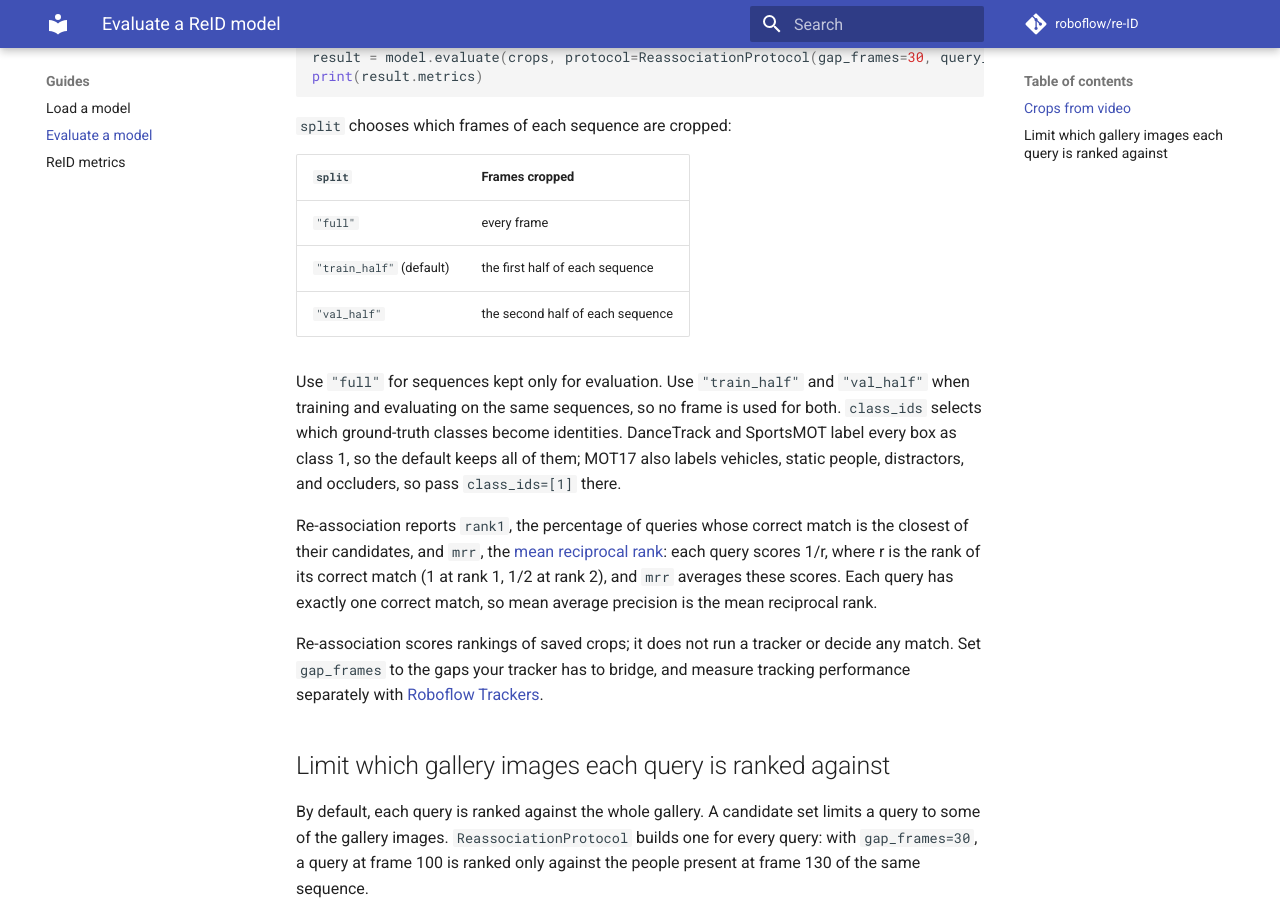
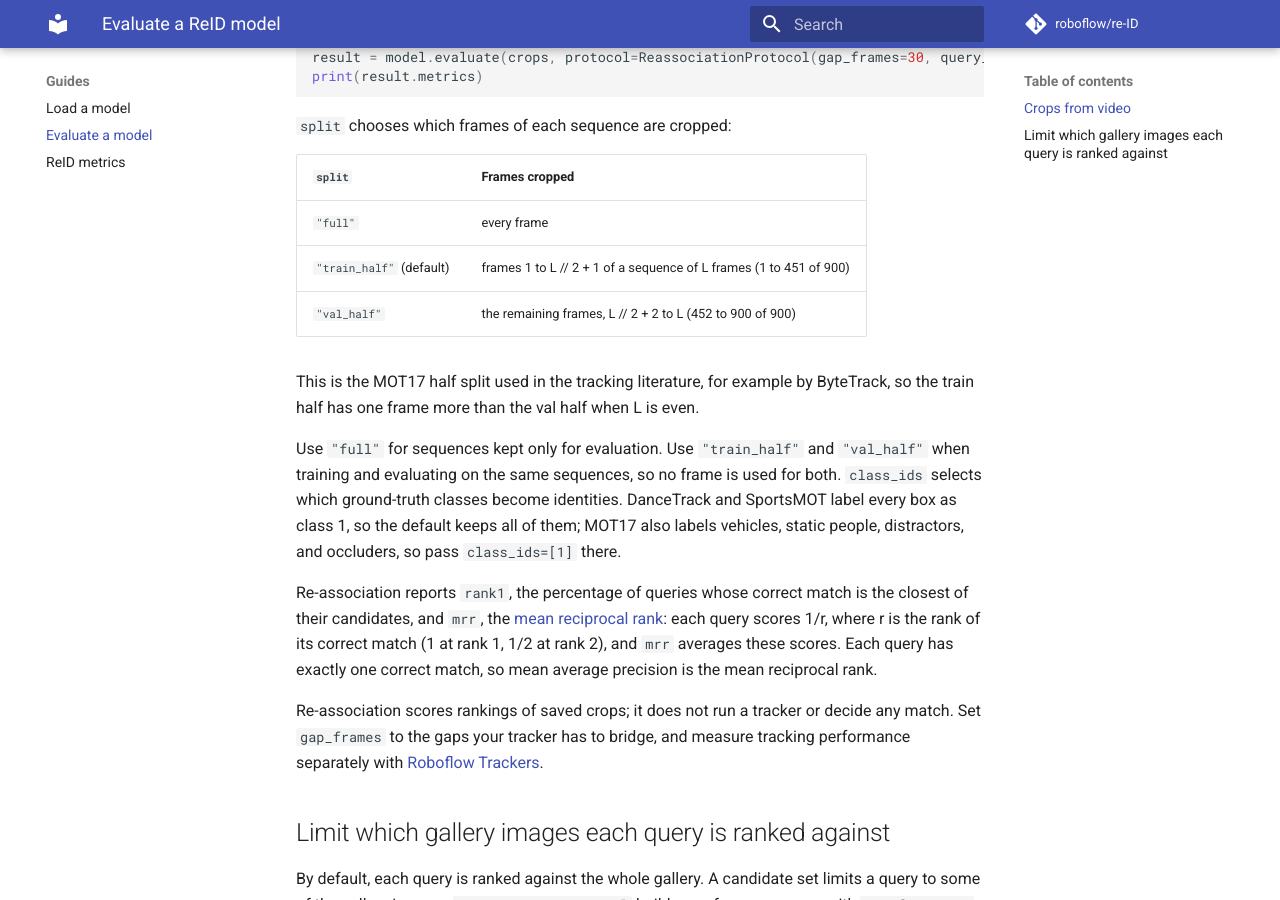
Before and after one commit to roboflow/re-ID, an MkDocs documentation site: the page built from docs/guides/evaluation.md, in a window 1280 px wide and 900 px high, scrolled down 1823 px. Built offline with MkDocs 1.6.1 and Material for MkDocs 9.7.7, drawn with Linux system fonts in a browser that asks for light colours; comment, search, counter and statistics services are not loaded.

Commit message:
End the MOT train half at frame L // 2 + 1, as ByteTrack does
val_half started at frame L // 2 + 1, a frame the MOT17 half split used
in the tracking literature (CenterTrack, then ByteTrack) puts in the
train half: on MOT17-11, 13 ground-truth rows of frame 451 were in both
our val half and ByteTrack's train half. The train half now ends at
L // 2 + 1, and our MOT17-11 val half equals ByteTrack's gt_val_half.txt
row for row (4,706 rows). The evaluation guide gives the frame ranges.

Co-Authored-By: Claude Opus 5.5 <noreply@anthropic.com>

```diff
--- a/docs/guides/evaluation.md
+++ b/docs/guides/evaluation.md
@@ -57,8 +57,10 @@ print(result.metrics)
 | `split` | Frames cropped |
 | :-- | :-- |
 | `"full"` | every frame |
-| `"train_half"` (default) | the first half of each sequence |
-| `"val_half"` | the second half of each sequence |
+| `"train_half"` (default) | frames 1 to L // 2 + 1 of a sequence of L frames (1 to 451 of 900) |
+| `"val_half"` | the remaining frames, L // 2 + 2 to L (452 to 900 of 900) |
+
+This is the MOT17 half split used in the tracking literature, for example by ByteTrack, so the train half has one frame more than the val half when L is even.
 
 Use `"full"` for sequences kept only for evaluation. Use `"train_half"` and `"val_half"` when training and evaluating on the same sequences, so no frame is used for both. `class_ids` selects which ground-truth classes become identities. DanceTrack and SportsMOT label every box as class 1, so the default keeps all of them; MOT17 also labels vehicles, static people, distractors, and occluders, so pass `class_ids=[1]` there.
 
```
Also changed, not shown: 2 other files.
